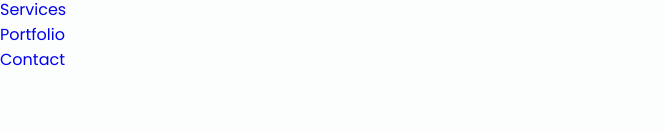
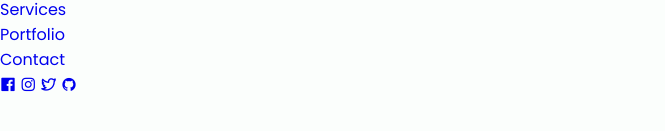
Before and after one commit to Mike-std-cpu/My-blogmk, a website: page index.html in a window 1280 px wide. Shown: the part 5178-5309 px from the top of the page, without its empty margins (0-665 px from the left). Drawn offline with nearby package versions, Linux system fonts and the light colour scheme.

Commit message:
social links added with url's

```diff
--- a/index.html
+++ b/index.html
@@ -676,6 +676,24 @@
                     </li>
                 </ul>
 
+                <!-- social -->
+                <div class="footer__socials">
+                    <a href="https://www.facebook.com/mkdirJandrade" target="_blank" class="footer__social">
+                        <i class="uil uil-facebook social__icon"></i>
+                    </a>
+
+                    <a href="https://www.instagram.com/moodymke_/" target="_blank" class="footer__social">
+                        <i class="uil uil-instagram"></i>
+                    </a>
+
+                    <a href="https://twitter.com/devhuh_mik" target="_blank" class="footer__social">
+                        <i class="uil uil-twitter-alt"></i>
+                    </a>
+
+                    <a href="https://github.com/Mike-std-cpu" target="_blank" class="footer__social">
+                        <i class="uil uil-github"></i>
+                    </a>
+                </div>
             </div>
         </footer>
         <script src="./css/swiper-bundle.min.js"></script>
```
